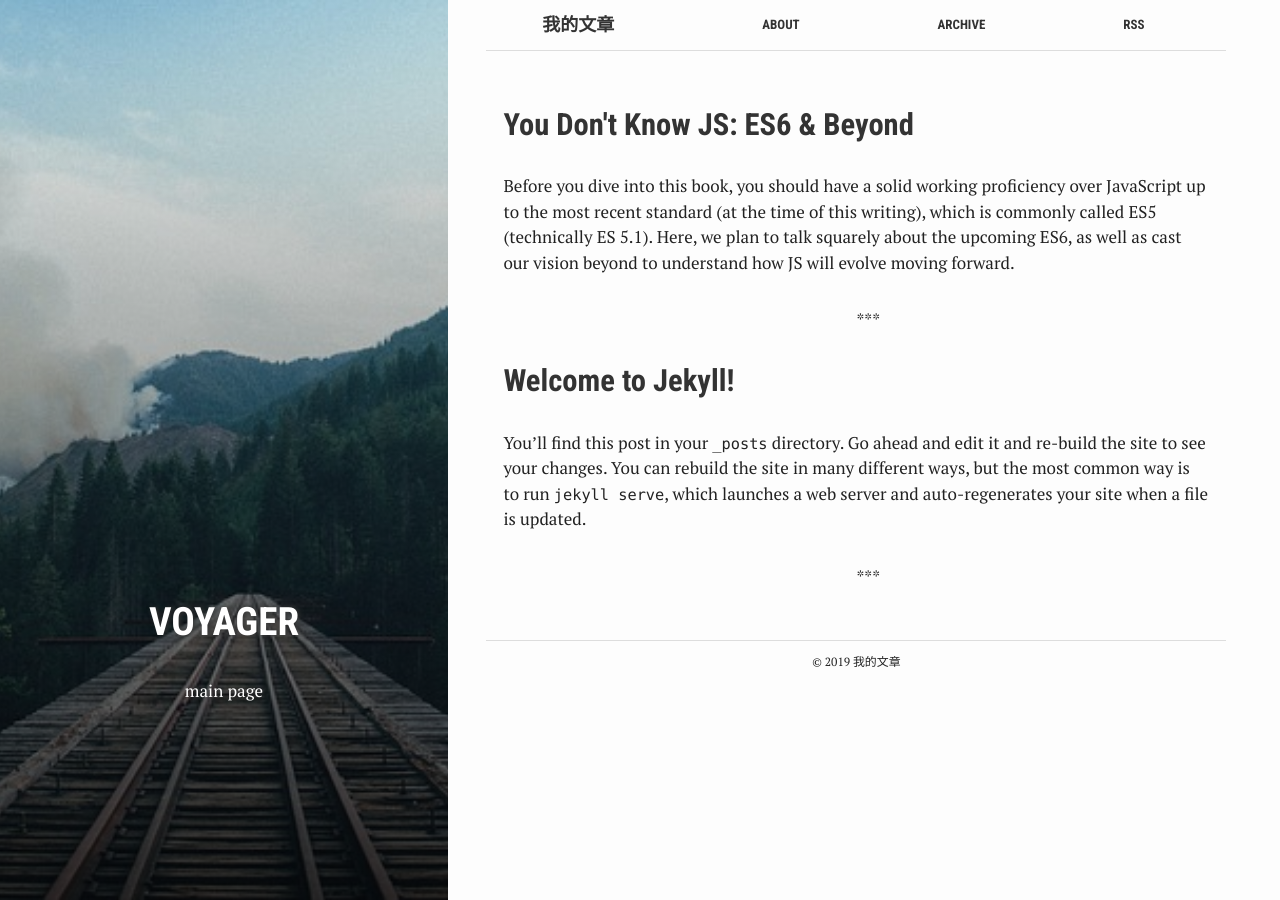
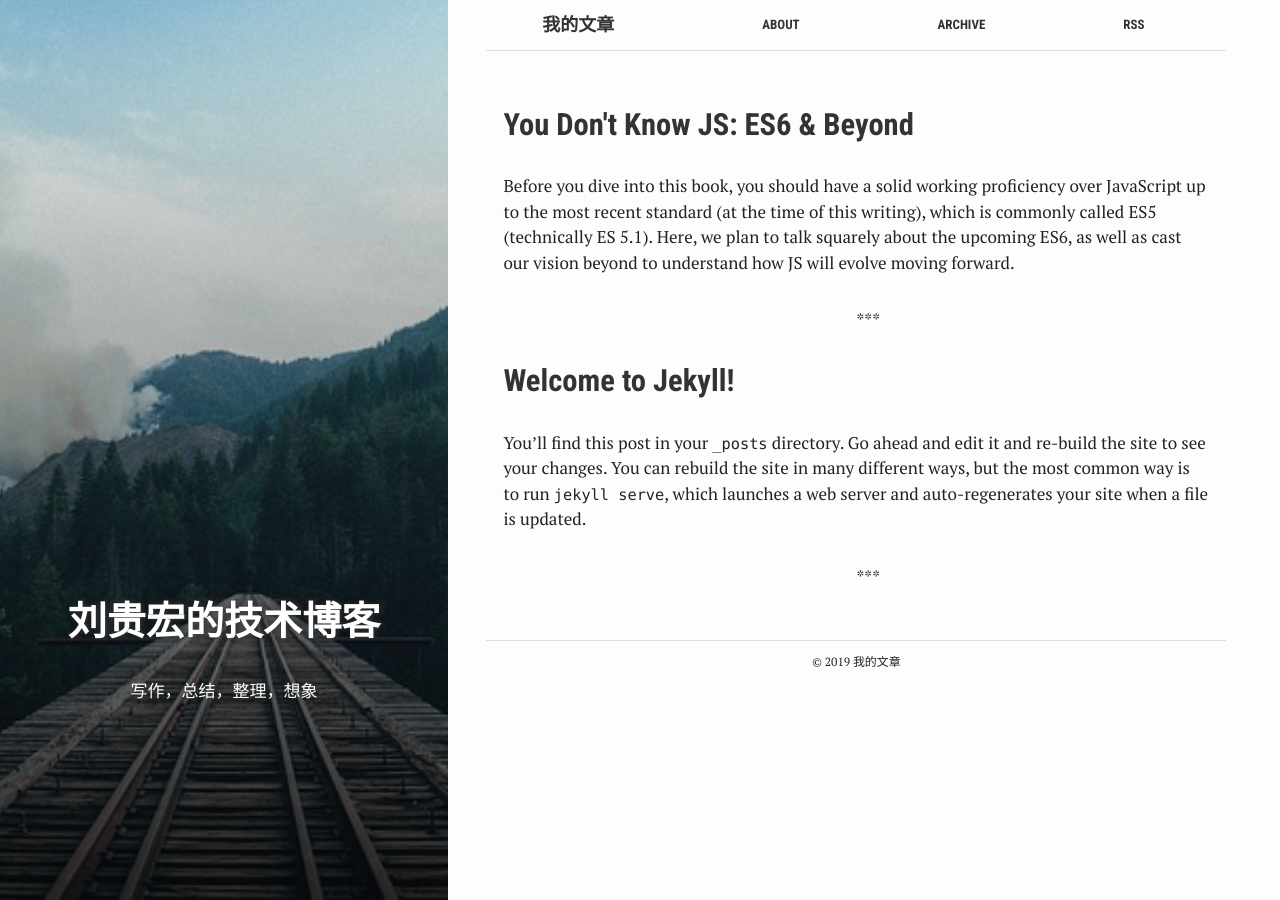
Before and after one commit to lehom/LGH.github.io, a Jekyll site: the page built from index.html, in a window 1280 px wide. Built offline with Jekyll 4.4.1, drawn with Linux system fonts in a browser that asks for light colours.

Commit message:
主页修改

```diff
--- a/_config.yml
+++ b/_config.yml
@@ -7,7 +7,7 @@
 
 # Site settings
 title: 我的文章
-email: your-email@domain.com
+email: 1020421181@qq.com
 description: > # this means to ignore newlines until "baseurl:"
   Write an awesome description for your new site here. You can edit this
   line in _config.yml. It will appear in your document head meta (for
--- a/index.html
+++ b/index.html
@@ -1,9 +1,9 @@
 ---
 bg: "rails.jpg"
 layout: default
-crawlertitle: "Jekyll blog"
-title: "Voyager"
-summary: "main page"
+crawlertitle: "刘贵宏的技术博客"
+title: "刘贵宏的技术博客"
+summary: "写作，总结，整理，想象"
 ---
 
 {% for post in site.posts limit: 5 %}
```
Also changed, not shown: 1 other file.
